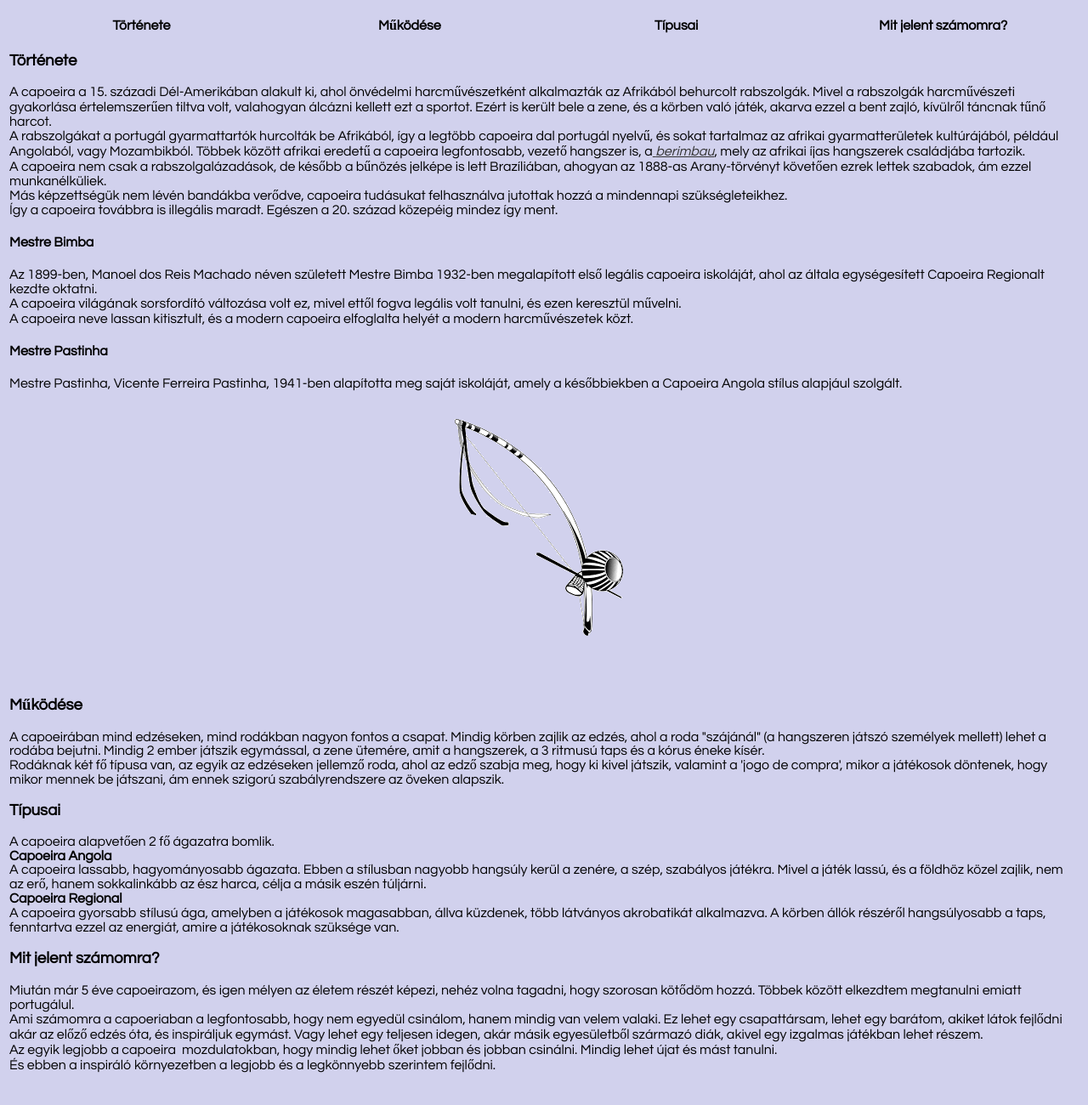
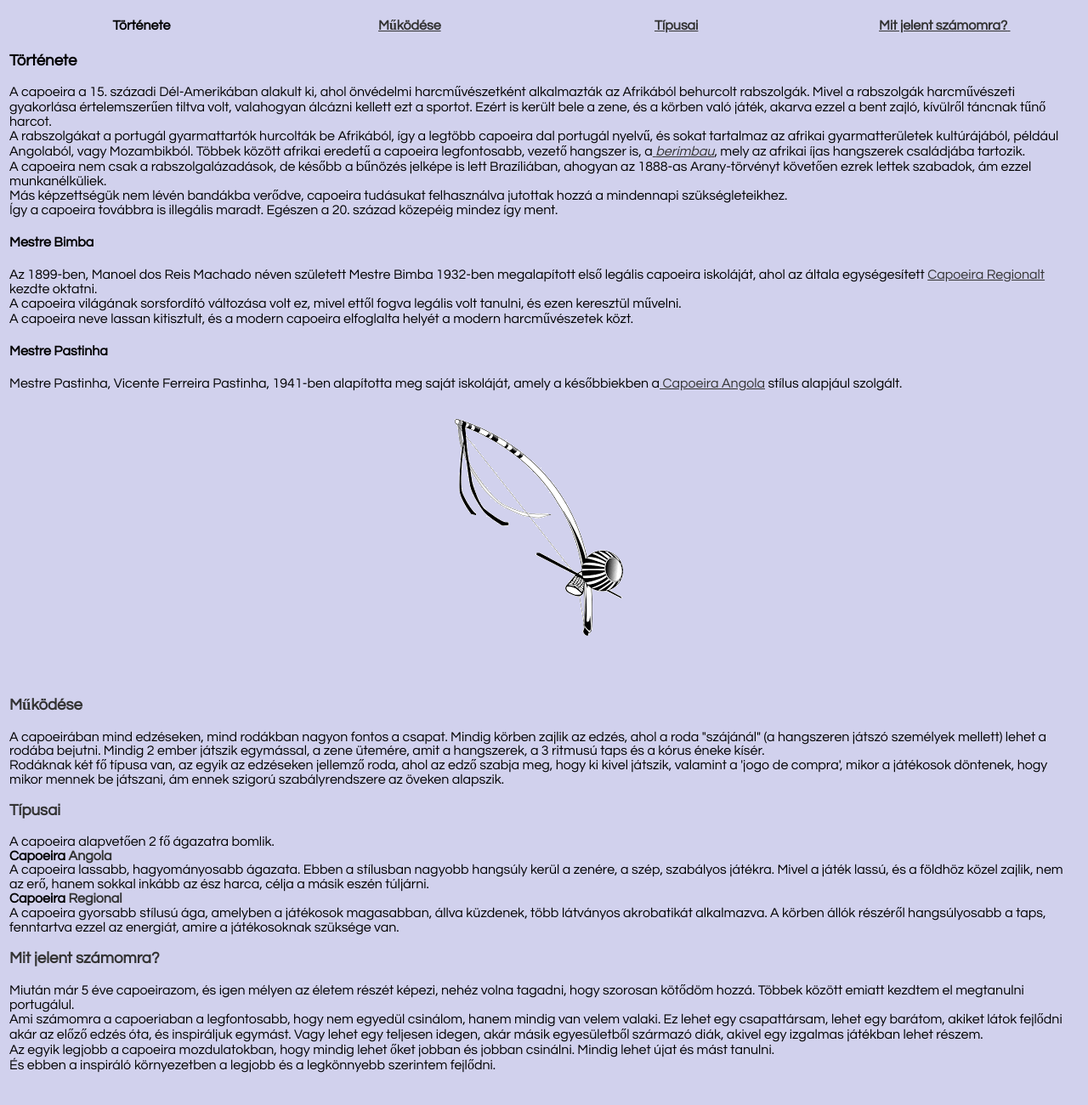
Before and after one commit to LadyHalloween/Capoeira, a plain HTML site: page index.html in a window 1280 px wide. Shown: the part 70-1370 px from the top of the page at 85% size. Drawn offline with Linux system fonts and the light colour scheme.

Commit message:
könyvjelzés

```diff
--- a/index.html
+++ b/index.html
@@ -46,9 +46,9 @@ a:hover {
 	</tr>
 	<tr>
 		<td class="style2" style="width: 366px"><strong>Története</strong></td>
-		<td class="style2" style="width: 366px"><strong>Működése</strong></td>
-		<td class="style2" style="width: 366px"><strong>Típusai</strong></td>
-		<td class="style2" style="width: 367px"><strong>Mit jelent számomra?</strong>&nbsp;</td>
+		<td class="style2" style="width: 366px"><strong><a href="#Működése">Működése</a></strong></td>
+		<td class="style2" style="width: 366px"><strong><a href="#Típusai">Típusai</a></strong></td>
+		<td class="style2" style="width: 367px"><a href="#Mit_jelent_számomra"><strong>Mit jelent számomra?</strong>&nbsp;</a></td>
 	</tr>
 	<tr>
 		<td colspan="4" class="style5">
@@ -77,21 +77,21 @@ a:hover {
 		<h4>Mestre Bimba</h4>
 		<p>Az 1899-ben, Manoel dos Reis Machado néven született Mestre Bimba
 		1932-ben megalapított első legális capoeira iskoláját, ahol az általa
-		egységesített Capoeira Regionalt kezdte oktatni.<br />
+		egységesített <a href="#Regional">Capoeira Regionalt</a> kezdte oktatni.<br />
 		A capoeira világának sorsfordító változása volt ez, mivel ettől fogva
 		legális volt tanulni, és ezen keresztül művelni. <br />
 		A capoeira neve lassan kitisztult, és a modern capoeira elfoglalta
 		helyét a modern harcművészetek közt.</p>
 		<h4>Mestre Pastinha</h4>
 		<p>Mestre Pastinha, Vicente Ferreira Pastinha, 1941-ben alapította meg
-		saját iskoláját, amely a későbbiekben a Capoeira Angola stílus alapjául
+		saját iskoláját, amely a későbbiekben a<a href="#Angola"> Capoeira Angola</a> stílus alapjául
 		szolgált. </p>
 		</div>
 			<p class="style2"><em><br />
 			<a name="berimbau">
 			<img alt="" src="berimbau.png" width="211" height="275" class="style6" /></a></em></p>
 		<p class="style2">&nbsp;</p>
-		<h3>Működése</h3>
+		<h3><a name="Működése">Működése</a></h3>
 		<div class="style-5">
 		A capoeirában mind edzéseken, mind rodákban nagyon fontos a csapat.
 		Mindig körben zajlik az edzés, ahol a roda &quot;szájánál&quot; (a hangszeren
@@ -103,30 +103,30 @@ a:hover {
 		mikor a játékosok döntenek, hogy mikor mennek be játszani, ám ennek
 		szigorú szabályrendszere az öveken alapszik.
 		</div>
-		<h3>Típusai</h3>
+		<h3><a name="Típusai">Típusai</a></h3>
 		<div class="style-5">A capoeira alapvetően 2 fő ágazatra bomlik.<br />
-			<strong>Capoeira Angola<br />
+			<strong>Capoeira <a name="Angola">Angola</a><br />
 			</strong>A capoeira lassabb, hagyományosabb ágazata. Ebben a
 			stílusban nagyobb hangsúly kerül a zenére, a szép, szabályos
 			játékra. Mivel a játék lassú, és a földhöz közel zajlik, nem az erő,
-			hanem sokkalinkább az ész harca, célja a másik eszén túljárni. <br />
-			<strong>Capoeira Regional<br />
+			hanem sokkal inkább az ész harca, célja a másik eszén túljárni. <br />
+			<strong>Capoeira <a name="Regional">Regional</a><br />
 			</strong>A capoeira gyorsabb stílusú ága, amelyben a játékosok
 			magasabban, állva küzdenek, több látványos akrobatikát alkalmazva. A
 			körben állók részéről hangsúlyosabb a taps, fenntartva ezzel az
 			energiát, amire a játékosoknak szüksége van.&nbsp;
 		</div>
-		<h3>Mit jelent számomra?</h3>
+		<h3><a name="Mit_jelent_számomra">Mit jelent számomra?</a></h3>
 		<div class="style-5">
 		Miután már 5 éve capoeirazom, és igen mélyen az életem részét képezi,
-		nehéz volna tagadni, hogy szorosan kötődöm hozzá. Többek között
-		elkezdtem megtanulni emiatt portugálul. <br />
+		nehéz volna tagadni, hogy szorosan kötődöm hozzá. Többek között emiatt
+		kezdtem el megtanulni portugálul. <br />
 		Ami számomra a capoeriaban a legfontosabb, hogy nem egyedül csinálom,
 		hanem mindig van velem valaki. Ez lehet egy csapattársam, lehet egy
 		barátom, akiket látok fejlődni akár az előző edzés óta, és inspiráljuk
 		egymást. Vagy lehet egy teljesen idegen, akár másik egyesületből
 		származó diák, akivel egy izgalmas játékban lehet részem. <br />
-		Az egyik legjobb a capoeira&nbsp; mozdulatokban, hogy mindig lehet őket
+		Az egyik legjobb a capoeira mozdulatokban, hogy mindig lehet őket
 		jobban és jobban csinálni. Mindig lehet újat és mást tanulni. <br />
 		És ebben a inspiráló környezetben a legjobb és a legkönnyebb szerintem
 		fejlődni.
```
